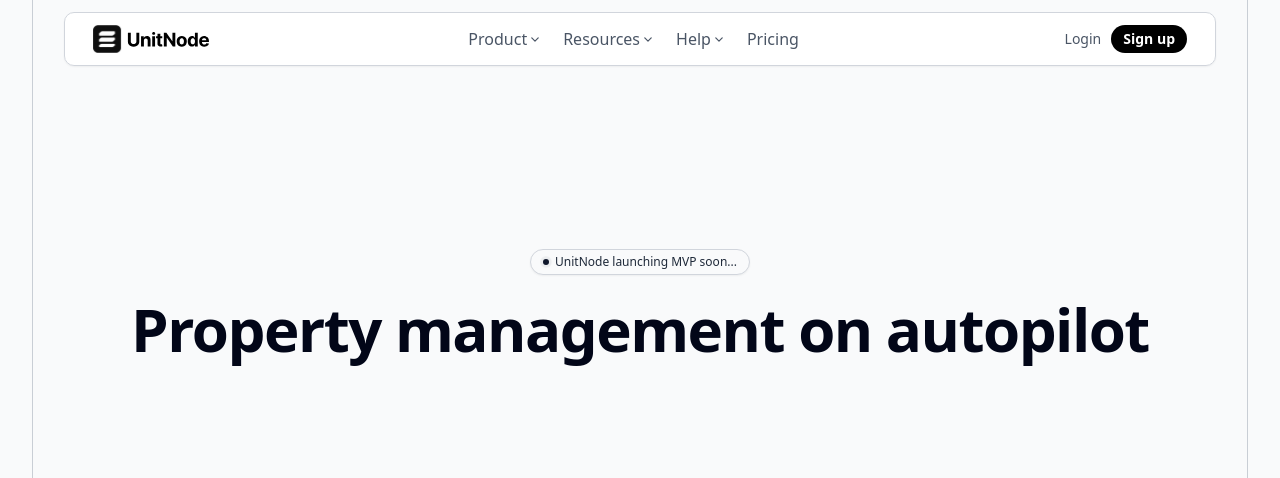
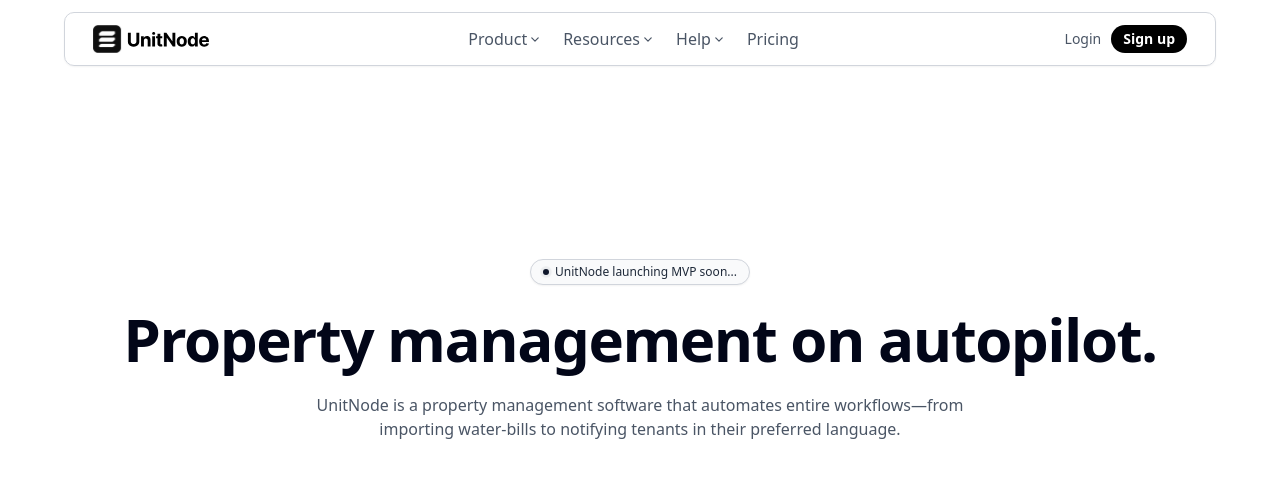
Before and after one commit to acstartup/unitnode.com, a Next.js app: page / in a window 1280 px wide. Shown: the top 478 px of the page. Built offline with nearby package versions, Linux system fonts and the light colour scheme.

Commit message:
sub-header and updated page to remove scroll and margin lines

```diff
--- a/src/app/globals.css
+++ b/src/app/globals.css
@@ -132,8 +132,8 @@
   * {
     @apply border-border outline-ring/50;
   }
-  body {
-    @apply bg-background text-foreground;
+  html, body {
+    @apply bg-background text-foreground overflow-hidden h-full;
   }
 
   /* Add pointer cursor to all clickable elements */
--- a/src/app/page.tsx
+++ b/src/app/page.tsx
@@ -3,11 +3,11 @@
 
 export default function Home() {
   return (
-    <div className="min-h-screen">
+    <div className="h-screen overflow-hidden">
       <Navbar />
 
       {/* Hero section with typing animation */}
-      <section className="flex flex-col items-center justify-center h-[60vh] mt-16">
+      <section className="flex flex-col items-center justify-center h-[calc(100vh-100px)]">
         <div className="flex items-center gap-1.5 mb-6 px-3 py-1 bg-gray-50 rounded-full text-gray-800 text-xs border border-gray-300 shadow-xs">
           <span className="relative flex h-1.5 w-1.5">
             <span className="animate-ping absolute inline-flex h-full w-full rounded-full bg-primary opacity-75"></span>
@@ -16,11 +16,14 @@
           UnitNode launching MVP soon...
         </div>
         <TypingAnimation
-          text="Property management on autopilot"
+          text="Property management on autopilot."
           className="text-4xl md:text-4xl lg:text-6xl font-bold tracking-tight text-center"
           speed={40}
           cursorHeight="h-12"
         />
+        <p className="text-gray-600 text-sm md:text-base max-w-2xl mx-auto text-center mt-6">
+          UnitNode is a property management software that automates entire workflows—from importing water-bills to notifying tenants in their preferred language.
+        </p>
       </section>
     </div>
   );
```
